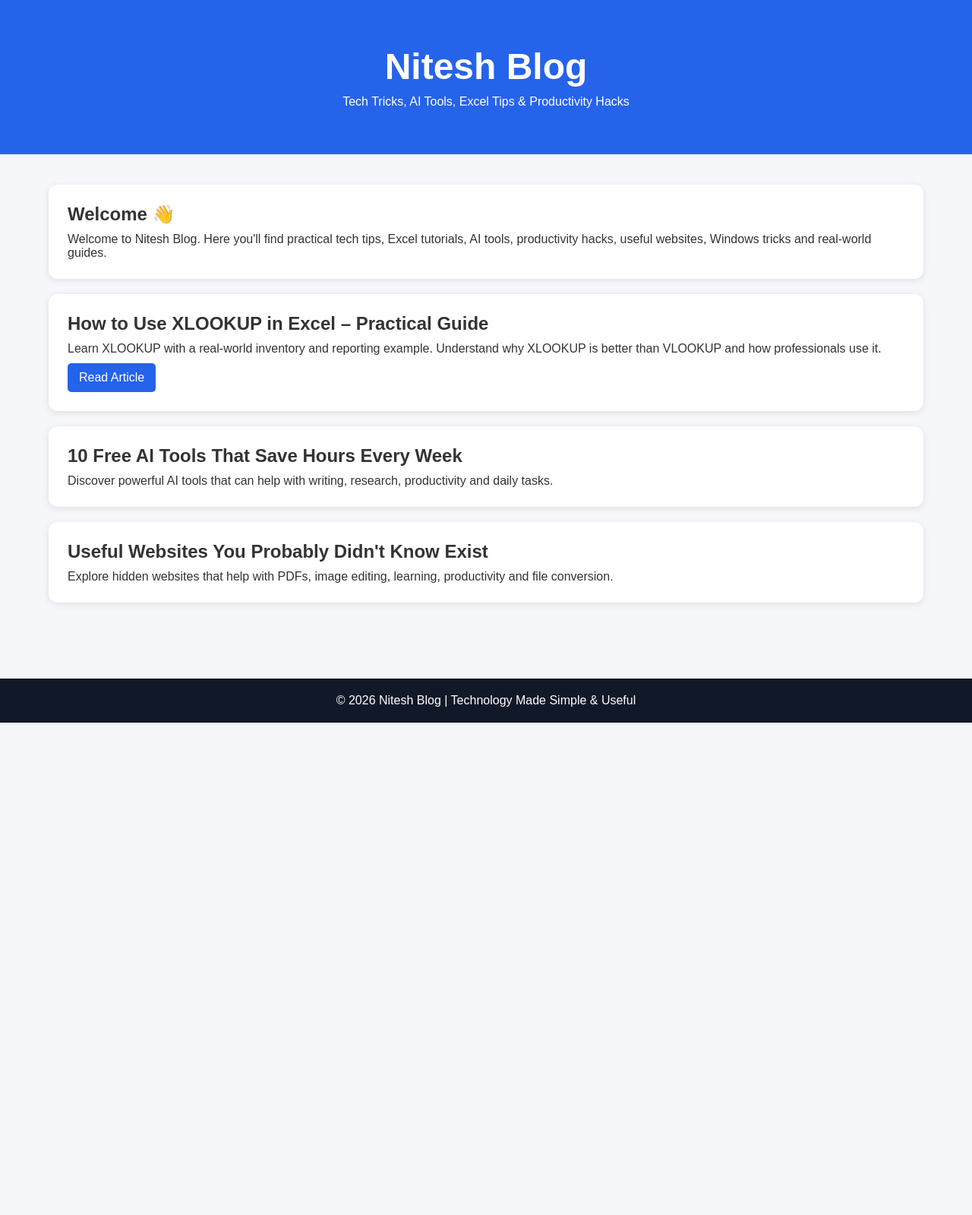
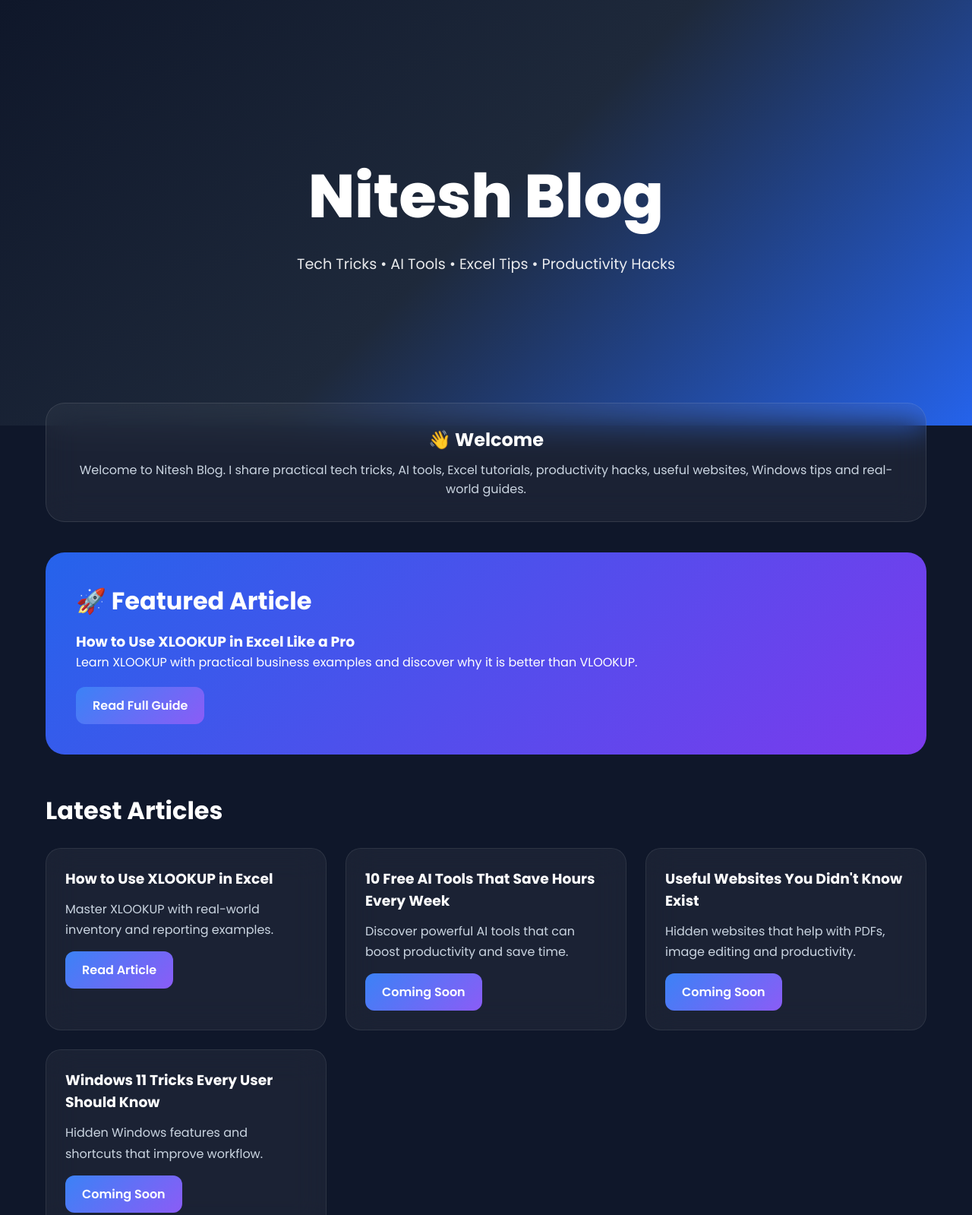
Before and after one commit to iumrat/nitesh-blog, a plain HTML site: page index.html in a window 1280 px wide. Shown: the top 1599 px of the page at 76% size. Before the commit the page ends 951 px from the top, so only its background shows below. Drawn offline with Linux system fonts and the light colour scheme.

Commit message:
index.html

```diff
--- a/index.html
+++ b/index.html
@@ -3,123 +3,282 @@
 <head>
 <meta charset="UTF-8">
 <meta name="viewport" content="width=device-width, initial-scale=1.0">
-<title>Nitesh Blog</title>
+<title>Nitesh Blog | Tech Tips & AI Tools</title>
+
+<link href="https://fonts.googleapis.com/css2?family=Poppins:wght@300;400;500;600;700;800&display=swap" rel="stylesheet">
 
 <style>
+
 *{
-    margin:0;
-    padding:0;
-    box-sizing:border-box;
-    font-family:Arial,sans-serif;
+margin:0;
+padding:0;
+box-sizing:border-box;
+font-family:'Poppins',sans-serif;
 }
 
 body{
-    background:#f5f7fa;
-    color:#333;
+background:#0f172a;
+color:#fff;
 }
 
-header{
-    background:#2563eb;
-    color:white;
-    text-align:center;
-    padding:60px 20px;
+.hero{
+height:70vh;
+display:flex;
+justify-content:center;
+align-items:center;
+text-align:center;
+padding:20px;
+background:
+linear-gradient(
+135deg,
+#0f172a,
+#1e293b,
+#2563eb
+);
 }
 
-header h1{
-    font-size:3rem;
+.hero-content h1{
+font-size:5rem;
+font-weight:800;
+margin-bottom:15px;
 }
 
-header p{
-    margin-top:10px;
+.hero-content p{
+font-size:1.2rem;
+opacity:.9;
 }
 
 .container{
-    width:90%;
-    max-width:1200px;
-    margin:auto;
-    padding:40px 0;
+max-width:1200px;
+margin:auto;
+padding:50px 20px;
+}
+
+.profile{
+background:rgba(255,255,255,.05);
+backdrop-filter:blur(20px);
+border:1px solid rgba(255,255,255,.1);
+padding:30px;
+border-radius:25px;
+margin-top:-80px;
+margin-bottom:40px;
+text-align:center;
+}
+
+.profile h2{
+margin-bottom:10px;
+}
+
+.profile p{
+color:#cbd5e1;
+}
+
+.section-title{
+font-size:2rem;
+margin-bottom:25px;
+}
+
+.grid{
+display:grid;
+grid-template-columns:repeat(auto-fit,minmax(320px,1fr));
+gap:25px;
 }
 
 .card{
-    background:white;
-    padding:25px;
-    border-radius:12px;
-    margin-bottom:20px;
-    box-shadow:0 2px 10px rgba(0,0,0,.1);
+background:rgba(255,255,255,.05);
+backdrop-filter:blur(20px);
+border:1px solid rgba(255,255,255,.08);
+border-radius:20px;
+padding:25px;
+transition:.3s;
 }
 
-.card h2{
-    margin-bottom:10px;
+.card:hover{
+transform:translateY(-8px);
 }
 
-.button{
-    display:inline-block;
-    margin-top:10px;
-    padding:10px 15px;
-    background:#2563eb;
-    color:white;
-    text-decoration:none;
-    border-radius:5px;
+.card h3{
+margin-bottom:12px;
+}
+
+.card p{
+color:#cbd5e1;
+line-height:1.7;
+margin-bottom:15px;
+}
+
+.btn{
+display:inline-block;
+padding:12px 22px;
+border-radius:12px;
+text-decoration:none;
+color:white;
+font-weight:600;
+background:linear-gradient(
+135deg,
+#3b82f6,
+#8b5cf6
+);
+}
+
+.featured{
+background:linear-gradient(
+135deg,
+#2563eb,
+#7c3aed
+);
+padding:40px;
+border-radius:25px;
+margin-bottom:50px;
+}
+
+.featured h2{
+font-size:2rem;
+margin-bottom:15px;
+}
+
+.featured p{
+margin-bottom:20px;
 }
 
 footer{
-    background:#111827;
-    color:white;
-    text-align:center;
-    padding:20px;
-    margin-top:40px;
+margin-top:60px;
+padding:30px;
+text-align:center;
+border-top:1px solid rgba(255,255,255,.1);
+color:#94a3b8;
 }
+
+@media(max-width:768px){
+
+.hero-content h1{
+font-size:3rem;
+}
+
+.hero{
+height:55vh;
+}
+
+}
+
 </style>
 </head>
 
 <body>
 
-<header>
-    <h1>Nitesh Blog</h1>
-    <p>Tech Tricks, AI Tools, Excel Tips & Productivity Hacks</p>
-</header>
+<section class="hero">
+
+<div class="hero-content">
+
+<h1>Nitesh Blog</h1>
+
+<p>
+Tech Tricks • AI Tools • Excel Tips • Productivity Hacks
+</p>
+
+</div>
+
+</section>
 
 <div class="container">
 
+<div class="profile">
+
+<h2>👋 Welcome</h2>
+
+<p>
+Welcome to Nitesh Blog. I share practical tech tricks,
+AI tools, Excel tutorials, productivity hacks,
+useful websites, Windows tips and real-world guides.
+</p>
+
+</div>
+
+<div class="featured">
+
+<h2>🚀 Featured Article</h2>
+
+<h3>How to Use XLOOKUP in Excel Like a Pro</h3>
+
+<p>
+Learn XLOOKUP with practical business examples and discover why it is better than VLOOKUP.
+</p>
+
+<a href="xlookup-guide.html" class="btn">
+Read Full Guide
+</a>
+
+</div>
+
+<h2 class="section-title">Latest Articles</h2>
+
+<div class="grid">
+
 <div class="card">
-    <h2>Welcome 👋</h2>
-    <p>
-        Welcome to Nitesh Blog. Here you'll find practical tech tips,
-        Excel tutorials, AI tools, productivity hacks, useful websites,
-        Windows tricks and real-world guides.
-    </p>
+
+<h3>How to Use XLOOKUP in Excel</h3>
+
+<p>
+Master XLOOKUP with real-world inventory and reporting examples.
+</p>
+
+<a href="xlookup-guide.html" class="btn">
+Read Article
+</a>
+
 </div>
 
 <div class="card">
-    <h2>How to Use XLOOKUP in Excel – Practical Guide</h2>
-    <p>
-        Learn XLOOKUP with a real-world inventory and reporting example.
-        Understand why XLOOKUP is better than VLOOKUP and how professionals use it.
-    </p>
-    <a href="xlookup-guide.html" class="button">Read Article</a>
+
+<h3>10 Free AI Tools That Save Hours Every Week</h3>
+
+<p>
+Discover powerful AI tools that can boost productivity and save time.
+</p>
+
+<a href="#" class="btn">
+Coming Soon
+</a>
+
 </div>
 
 <div class="card">
-    <h2>10 Free AI Tools That Save Hours Every Week</h2>
-    <p>
-        Discover powerful AI tools that can help with writing,
-        research, productivity and daily tasks.
-    </p>
+
+<h3>Useful Websites You Didn't Know Exist</h3>
+
+<p>
+Hidden websites that help with PDFs, image editing and productivity.
+</p>
+
+<a href="#" class="btn">
+Coming Soon
+</a>
+
 </div>
 
 <div class="card">
-    <h2>Useful Websites You Probably Didn't Know Exist</h2>
-    <p>
-        Explore hidden websites that help with PDFs, image editing,
-        learning, productivity and file conversion.
-    </p>
+
+<h3>Windows 11 Tricks Every User Should Know</h3>
+
+<p>
+Hidden Windows features and shortcuts that improve workflow.
+</p>
+
+<a href="#" class="btn">
+Coming Soon
+</a>
+
 </div>
 
 </div>
 
 <footer>
-    © 2026 Nitesh Blog | Technology Made Simple & Useful
+
+© 2026 Nitesh Blog • Technology Made Simple & Useful
+
 </footer>
+
+</div>
 
 </body>
 </html>
```
